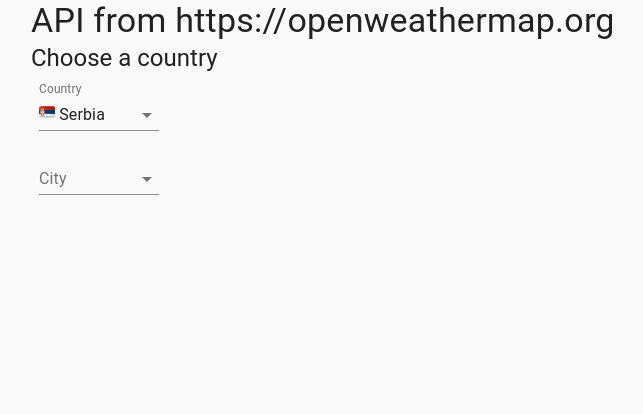
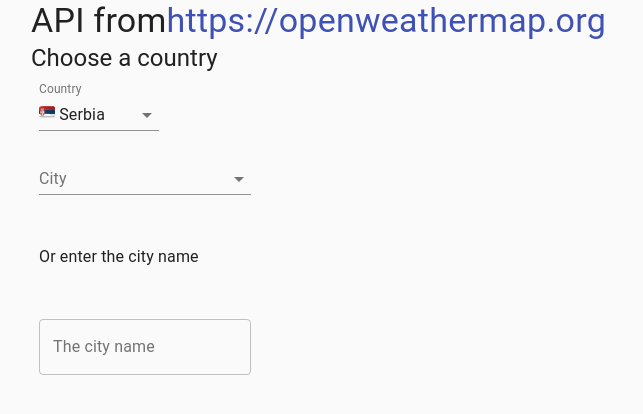
Before and after one commit to janix374/Weather-app, a React (Create React App) app: page / in a window 1280 px wide. Shown: the top 414 px of the page, without its empty margins (153-796 px from the left). Built offline with nearby package versions, Linux system fonts and the light colour scheme.

Commit message:
add input fields

```diff
--- a/src/components/SelectCountry.js
+++ b/src/components/SelectCountry.js
@@ -6,6 +6,8 @@ import {
 	Select,
 	InputLabel,
 	MenuItem,
+	Link,
+	TextField,
 } from '@material-ui/core';
 import { makeStyles } from '@material-ui/core/styles';
 import WetherEngine from './weatherLogic/WetherEngine';
@@ -28,6 +30,9 @@ const useStyles = makeStyles((theme) => ({
 	},
 	imageWeatherContainer: {
 		textAlign: 'center',
+	},
+	marginForCityNameInput: {
+		marginTop: '50px',
 	},
 }));
 
@@ -78,7 +83,10 @@ const SelectCountry = () => {
 		<Grid container>
 			<Grid item xs={12}>
 				<Typography variant='h4' component='h4'>
-					API from https://openweathermap.org
+					API from
+					<Link href='https://openweathermap.org'>
+						https://openweathermap.org
+					</Link>
 				</Typography>
 			</Grid>
 			<Grid item sm={12} md={3}>
@@ -137,6 +145,21 @@ const SelectCountry = () => {
 									);
 								})}
 							</Select>
+							<Typography
+								variant='body1'
+								component='p'
+								className={classes.marginForCityNameInput}
+							>
+								Or enter the city name
+							</Typography>
+							<TextField
+								className={classes.marginForCityNameInput}
+								id='outlined-required'
+								label='The city name'
+								variant='outlined'
+								value={city}
+								onChange={handleCity}
+							/>
 						</FormControl>
 					)}
 				</form>
--- a/src/components/weatherLogic/LocationMap.js
+++ b/src/components/weatherLogic/LocationMap.js
@@ -24,7 +24,6 @@ class LocationMap extends Component {
 	}
 
 	render() {
-		console.log(this.props);
 		return (
 			<div style={{ height: '400px', width: '100%' }}>
 				<GoogleMapReact
--- a/src/components/weatherLogic/WeatherCard.js
+++ b/src/components/weatherLogic/WeatherCard.js
@@ -13,7 +13,6 @@ const useStyles = makeStyles((theme) => ({
 const WeatherCard = ({ item }) => {
 	const classes = useStyles();
 
-	console.log('item component', item.coord.lon);
 	return (
 		<Grid item sm={12} className={classes.weatherClass}>
 			<Typography variant='h5' component='p'>
@@ -34,15 +33,12 @@ const WeatherCard = ({ item }) => {
 					condition={item.weather[0].main}
 				/>
 			</Box>
-			{/* <Box component='span' m={1}>
+			<Box m={1}>
 				<Typography variant='body1' component='p'>
-					City geo location, longitude : {item.coord.lon}
+					City geo location on google map
 				</Typography>
-				<Typography variant='body1' component='p'>
-					City geo location, latitude : {item.coord.lat}
-				</Typography>
-			</Box> */}
-			<LocationMap lng={item.coord.lon} lat={item.coord.lat} />
+				<LocationMap lng={item.coord.lon} lat={item.coord.lat} />
+			</Box>
 		</Grid>
 	);
 };
--- a/src/components/weatherLogic/WetherEngine.js
+++ b/src/components/weatherLogic/WetherEngine.js
@@ -3,20 +3,35 @@ import { useSelector, useDispatch } from 'react-redux';
 import { getWeather } from '../../redux/actions/weather';
 import { Grid, Typography } from '@material-ui/core';
 import WeatherCard from './WeatherCard';
+import { makeStyles } from '@material-ui/core/styles';
+
+const useStyles = makeStyles((theme) => ({
+	wrongCityName: {
+		marginTop: '200px',
+		color: '#e32b44',
+	},
+}));
 
 const WetherEngine = ({ city }) => {
 	const wether = useSelector((state) => state.weather);
 	const dispatch = useDispatch();
 
+	const classes = useStyles();
+
 	useEffect(() => {
 		dispatch(getWeather(city));
 	}, [city, dispatch]);
 
+	console.log(wether.item);
 	return (
 		<Grid item xs={12} container justify='center'>
 			{wether.error ? (
-				<Typography variant='h5' component='p'>
-					Something went wrong
+				<Typography
+					variant='h5'
+					component='p'
+					className={classes.wrongCityName}
+				>
+					Wrong city name entered
 				</Typography>
 			) : wether.loading ? (
 				<Typography variant='h5' component='p'>
```
